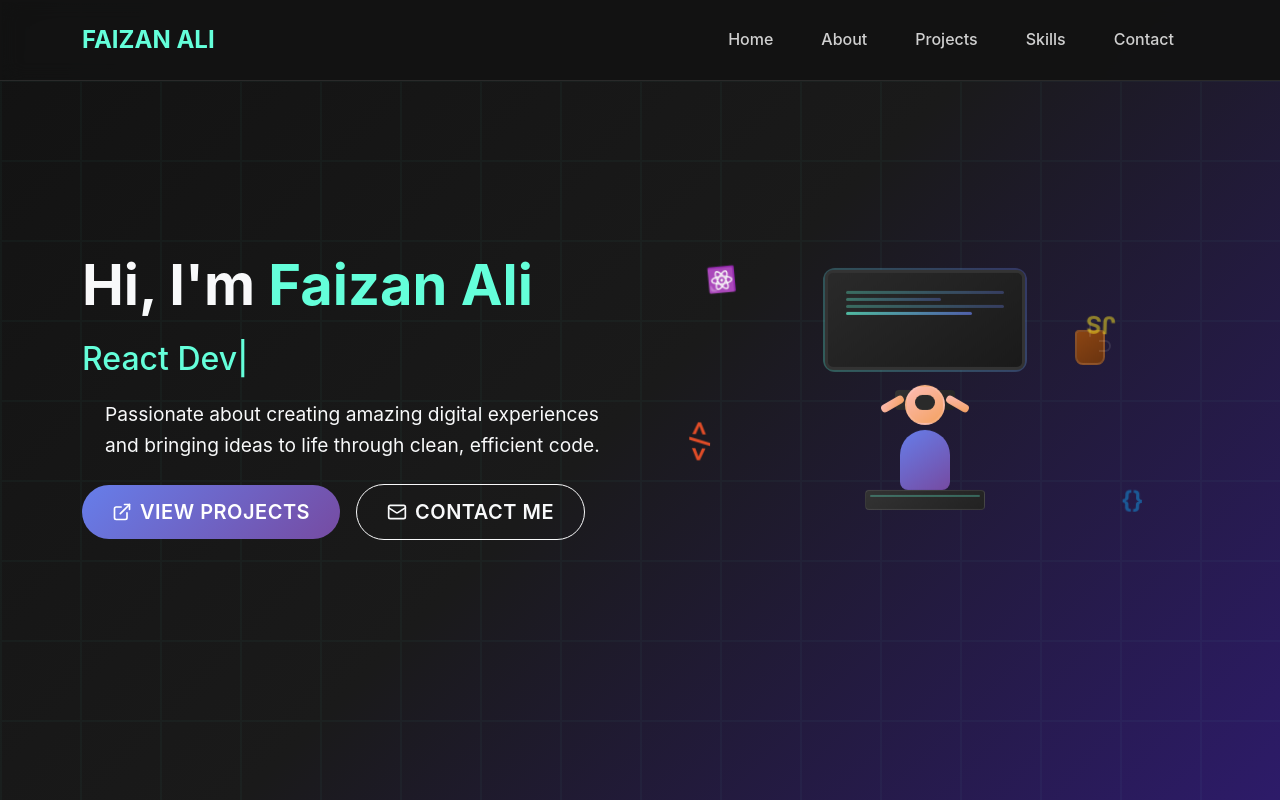
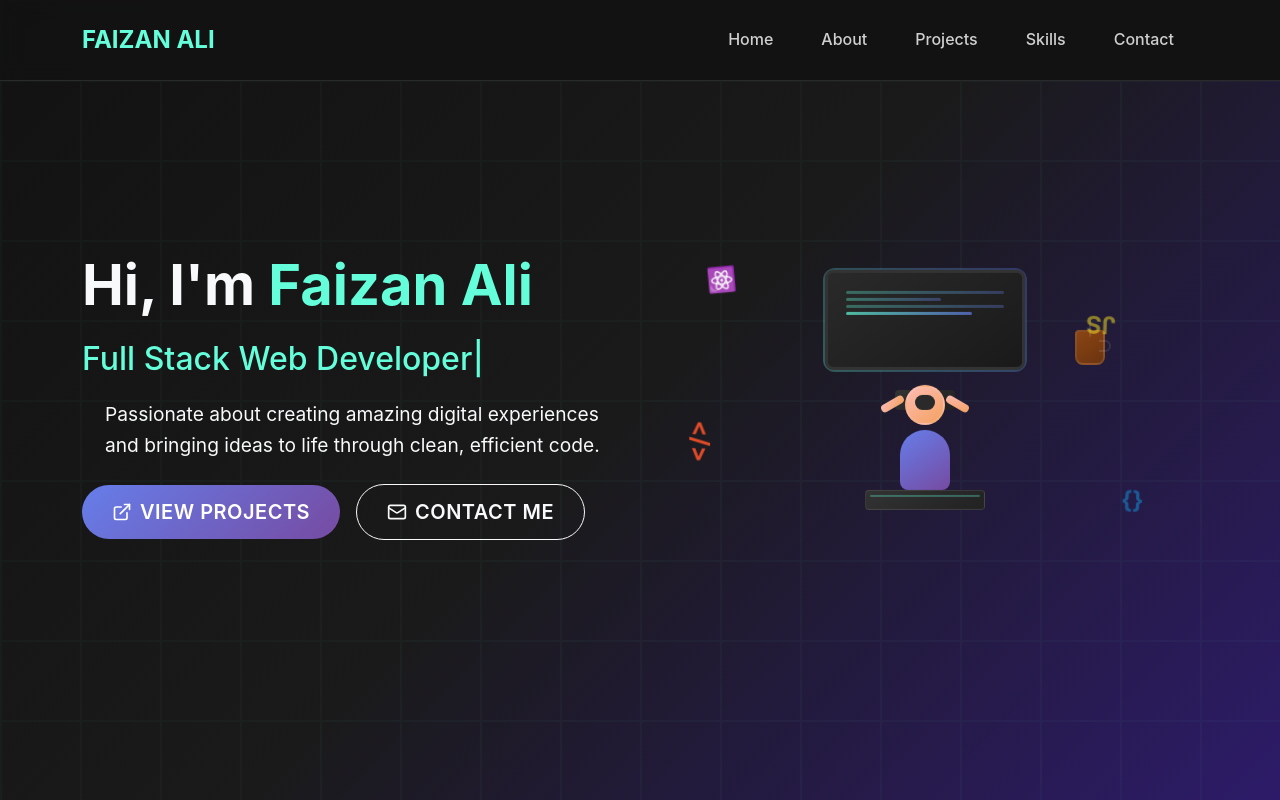
Before and after one commit to Faizan80235/Personal-Portfolio, a React (Create React App) app: page / in a window 1280 px wide. Shown: the top 800 px of the page. Built offline with nearby package versions, Linux system fonts and the light colour scheme.

Commit message:
Update my portfolio

```diff
--- a/src/Pages/Main.js
+++ b/src/Pages/Main.js
@@ -264,9 +264,13 @@ const HeroSection = () => {
   <span className="hero-subtitle text-light">
     <TypewriterEffect
       strings={[
-        "Web Developer",
+        "Student Of Class Eight",
+        "Full Stack Web Developer",
+
         "React Developer",
         "Python Developer",
+        "Web Scraper",
+         "Backend Developer",
         "UI/UX Designer",
         "Problem Solver"
       ]}
```
